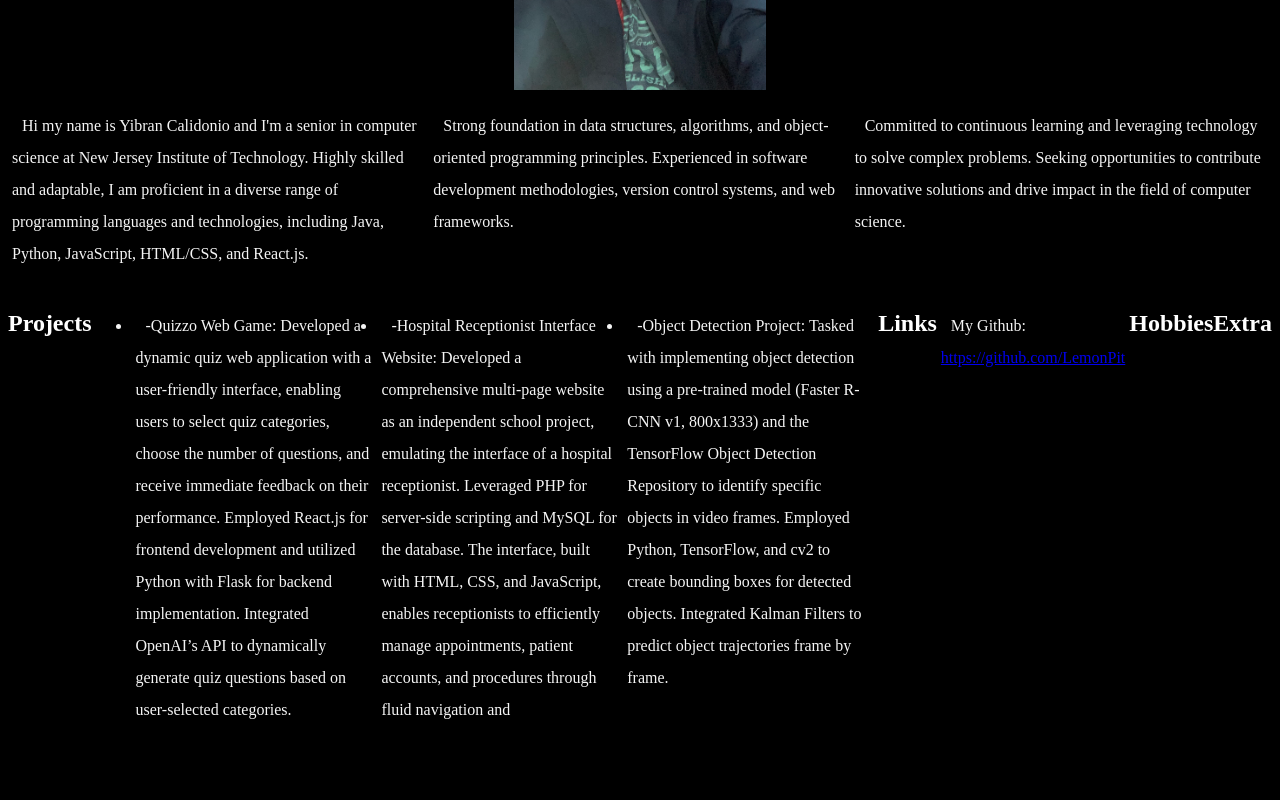
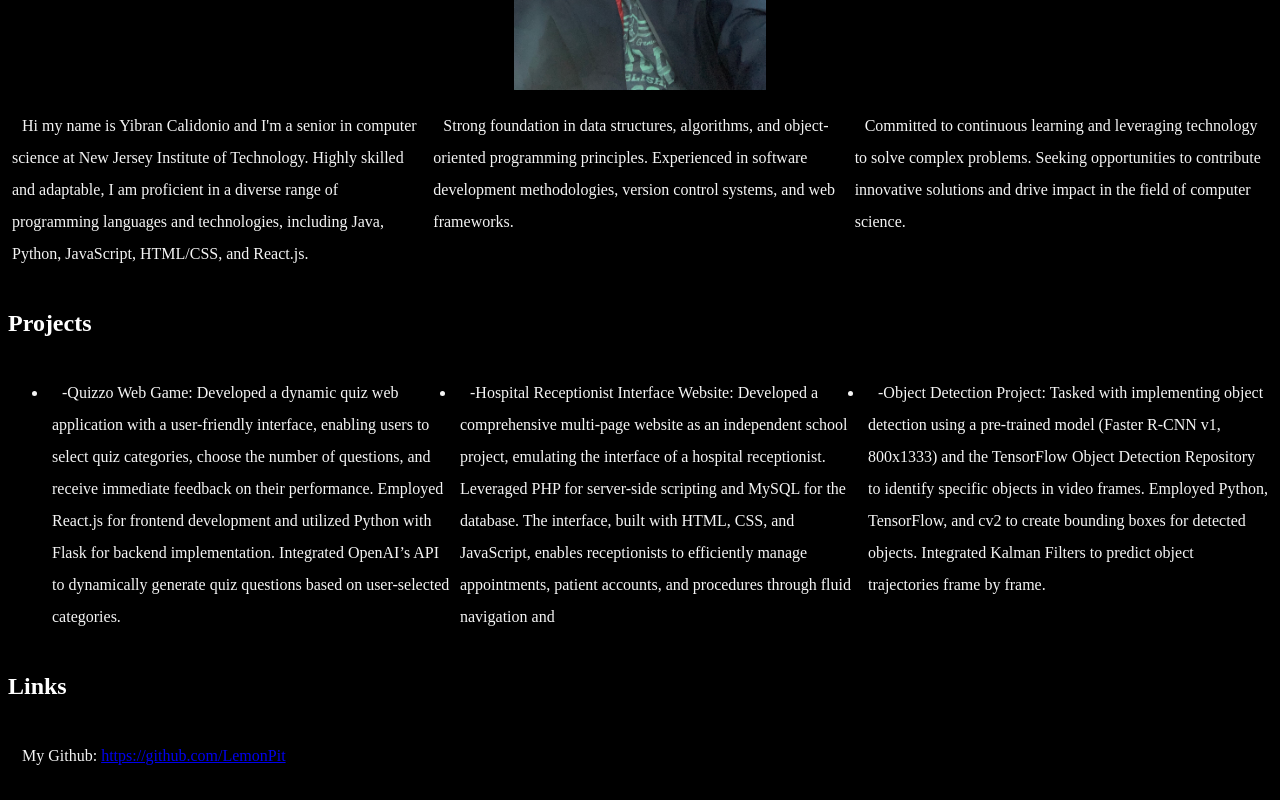
Before and after one commit to LemonPit/LemonPit.github.io, a plain HTML site: page index.html in a window 1280 px wide. Shown: the part 362-1162 px from the top of the page. Before the commit the page ends 1116 px from the top, so only its background shows below. Drawn offline with Linux system fonts and the light colour scheme; a script that the page names is missing.

Commit message:
changed layout

```diff
--- a/index.html
+++ b/index.html
@@ -46,8 +46,8 @@
           </p>
         </div>
       </div>
+      <h2>Projects</h2>
       <div class="rows">
-        <h2>Projects</h2>
         <ul class="columns">
           <li class="text">
             -Quizzo Web Game: Developed a dynamic quiz web application with a
@@ -76,17 +76,14 @@
             predict object trajectories frame by frame.
           </li>
         </ul>
-        >
-        <h2>Links</h2>
+      </div>
+      <h2>Links</h2>
+
+      <div class="columns2">
         <p class="text">
           My Github:
           <a href="https://github.com/LemonPit">https://github.com/LemonPit</a>
         </p>
-
-        <h2>Hobbies</h2>
-        <p></p>
-
-        <h2>Extra</h2>
       </div>
     </main>
 
--- a/stylesheet.css
+++ b/stylesheet.css
@@ -54,6 +54,10 @@ h2 {
 .columns{
   display: flex;
   justify-content: center;
+}
+.columns2{
+  display: flex;
+  justify-content: left;
 }
 .btn-row{
   display: flex;
```
